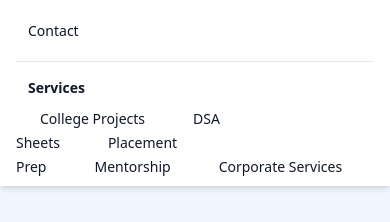
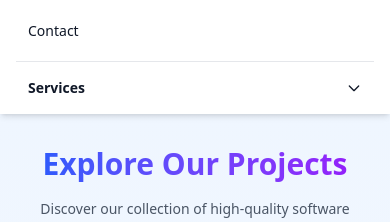
Before and after one commit to SouravKrGupta/ProjectWorld, a React (Vite) app: page /projects in a window 390 px wide. Both pictures are taken after a click on the button 358 px from the left and 28 px from the top of the page. Shown: the part 131-353 px from the top of the page. Built offline with nearby package versions, Linux system fonts and the light colour scheme.

Commit message:
feat: update meta tags for SEO, change project images, and enhance Navbar with mobile dropdown for services

```diff
--- a/index.html
+++ b/index.html
@@ -6,15 +6,15 @@
     <meta name="viewport" content="width=device-width, initial-scale=1.0" />
     <title>Zypject</title>
     <!-- Quote below title for SEO and context -->
-    <meta name="description" content="Smart Code. Fast Delivery. Zypject It." />
-    <meta name="keywords" content="software projects, student projects, MERN stack, Django projects, MySQL projects, project development, programming projects, coding projects" />
+    <meta name="description" content="Discover quality software projects at zypject.com. Smart Code. Fast Delivery." />
+    <meta name="keywords" content="software projects, student projects, MERN stack, Django projects, MySQL projects, project development, programming projects, coding projects,mentorship, b2b, zypject" />
     <meta name="author" content="Zypject" />
 
     <!-- Open Graph Meta Tags for Social Media -->
     <meta property="og:title" content="Zypject - Quality Software Projects" />
     <meta property="og:description" content="Discover high-quality software projects for students and professionals. Find MERN, Django, and MySQL projects." />
     <meta property="og:type" content="website" />
-    <meta property="og:url" content="https://zypject.netlify.app/" />
+    <meta property="og:url" content="https://zypject.com/" />
 
     <!-- Twitter Card Meta Tags -->
     <meta name="twitter:card" content="summary_large_image" />
@@ -22,7 +22,7 @@
     <meta name="twitter:description" content="Discover high-quality software projects for students and professionals. Find MERN, Django, and MySQL projects." />
 
     <!-- Canonical URL -->
-    <link rel="canonical" href="https://zypject.netlify.app/" />
+    <link rel="canonical" href="https://zypject.com/" />
   </head>
   <body>
     <div id="root"></div>
--- a/public/projects.json
+++ b/public/projects.json
@@ -43,7 +43,7 @@
     "category": "Advanced",
     "price": "₹3500",
     "discountPrice": "₹1500",
-    "image": "https://media.licdn.com/dms/image/v2/D5612AQHAAb9IJYeHbg/article-cover_image-shrink_720_1280/article-cover_image-shrink_720_1280/0/1693199223255?e=1753920000&v=beta&t=7sUGpLLAM7IzGAT-c3mX8iVcExRAaQLKRRtUIfWEgy8",
+    "image": "https://www.alphansotech.com/Frontend/img/eventz_landing/section_one_img.png",
     "demoUrl": "",
     "features": [
       "Event creation and editing",
@@ -61,7 +61,7 @@
     "category": "Major",
     "price": "₹3000",
     "discountPrice": "₹1500",
-    "image": "https://heloix.com/wp-content/uploads/2021/03/restaurant.png",
+    "image": "https://www.synergysuite.com/wp-content/uploads/2023/07/food-safety-management-systems-1024x576.png",
     "demoUrl": "",
     "features": [
       "Restaurant listing",
--- a/src/components/Navbar.jsx
+++ b/src/components/Navbar.jsx
@@ -18,6 +18,7 @@ const Logo = () => (
 const Navbar = () => {
   const [isOpen, setIsOpen] = useState(false);
   const [servicesDropdown, setServicesDropdown] = useState(false);
+  const [mobileServicesDropdown, setMobileServicesDropdown] = useState(false);
 
   // Get theme and toggleTheme from context
   const { theme, toggleTheme } = useContext(ThemeContext);
@@ -174,7 +175,10 @@ const Navbar = () => {
             </button>
             {/* Mobile menu toggle */}
             <button
-              onClick={() => setIsOpen(!isOpen)}
+              onClick={() => {
+                setIsOpen(!isOpen);
+                if (isOpen) setMobileServicesDropdown(false);
+              }}
               className={`relative w-8 h-8 sm:w-10 sm:h-10 flex items-center justify-center focus:outline-none border-2 ${isOpen ? (theme === 'dark' ? 'border-blue-400' : 'border-blue-600') : 'border-transparent'} transition-all duration-300 bg-purple-600 dark:bg-gray-800 rounded-lg shadow-md`}
               aria-label="Toggle navigation menu"
             >
@@ -214,14 +218,29 @@ const Navbar = () => {
 
             {/* Mobile Services Section */}
             <div className="pt-2 border-t border-gray-200 dark:border-gray-700 mt-2">
-              <div className={`px-3 sm:px-4 py-2 text-sm font-semibold ${theme === 'dark' ? 'text-gray-100' : 'text-gray-900'}`}>
+              <button
+                onClick={() => setMobileServicesDropdown(!mobileServicesDropdown)}
+                className={`flex items-center w-full px-3 sm:px-4 py-2 text-sm font-semibold ${theme === 'dark' ? 'text-gray-100' : 'text-gray-900'} hover:bg-blue-100 dark:hover:bg-gray-800 rounded-lg transition-colors duration-200`}
+              >
                 Services
-              </div>
+                <svg
+                  className={`w-4 h-4 ml-auto transition-transform duration-200 ${mobileServicesDropdown ? 'rotate-180' : ''}`}
+                  fill="none"
+                  stroke="currentColor"
+                  viewBox="0 0 24 24"
+                >
+                  <path strokeLinecap="round" strokeLinejoin="round" strokeWidth="2" d="M19 9l-7 7-7-7" />
+                </svg>
+              </button>
+              <div className={`${mobileServicesDropdown ? 'flex flex-col' : 'hidden'} mt-1`}>
                 {services.map((service) => (
                   <NavLink
                     key={service.path}
                     to={service.path}
-                  onClick={() => setIsOpen(false)}
+                    onClick={() => {
+                      setIsOpen(false);
+                      setMobileServicesDropdown(false);
+                    }}
                     className={({ isActive }) => {
                       if (isActive) {
                         return `font-semibold px-6 sm:px-8 py-2 rounded-lg text-sm ${theme === 'dark' ? 'text-blue-300 bg-gray-800' : 'text-blue-700 bg-blue-100'} `;
@@ -236,6 +255,7 @@ const Navbar = () => {
             </div>
           </div>
         </div>
+      </div>
     </nav>
   );
 };
--- a/src/pages/Mentorship.jsx
+++ b/src/pages/Mentorship.jsx
@@ -1,7 +1,7 @@
 import React, { useContext } from "react";
 import { Link } from "react-router-dom";
 import { ThemeContext } from "../context/ThemeContext";
-
+import abhi from '../assets/abhi.jpeg';
 const Mentorship = () => {
   const { theme } = useContext(ThemeContext);
 
@@ -53,10 +53,11 @@ const Mentorship = () => {
       about: "With a robust foundation in Computer Science from IIT Ropar, my journey has led me to Microsoft, where I apply my expertise in C++, Python, and Machine Learning to create innovative software solutions. At the heart of my work is a commitment to continuous improvement, favoring progress over perfection. As part of a dynamic team at Microsoft, we've fostered a culture of problem-solving, leveraging my skills in database and software development, as well as my proficiency in web technologies like React and backend frameworks such as Django and FastAPI/Flask. Always keen on growth, I embrace new challenges and opportunities with an open mind.",
       expertise: ["C++", "Python", "Machine Learning", "Database Development", "Software Development", "React", "Django", "FastAPI", "Flask"],
       services: ["Application Development", "Cloud Application Development", "Database Development", "Web Development", "Custom Software Development", "Cloud Management", "Mobile Application Development", "Software Testing"],
-      image: "https://media.licdn.com/dms/image/v2/D5603AQF8HPMuptpovw/profile-displayphoto-shrink_800_800/profile-displayphoto-shrink_800_800/0/1685558389338?e=1762387200&v=beta&t=t8MRfjg7sEfQuXQb5HLI1zQC16DgxWFOG9VK1Ek7GNM",
+      image: abhi,
       linkedin: "https://linkedin.com/in/abhishek-kumar-gupta",
       connections: "500+ connections",
     },
+
 
   ];
 
```
Lines whose indentation alone changed are shown as unchanged.
